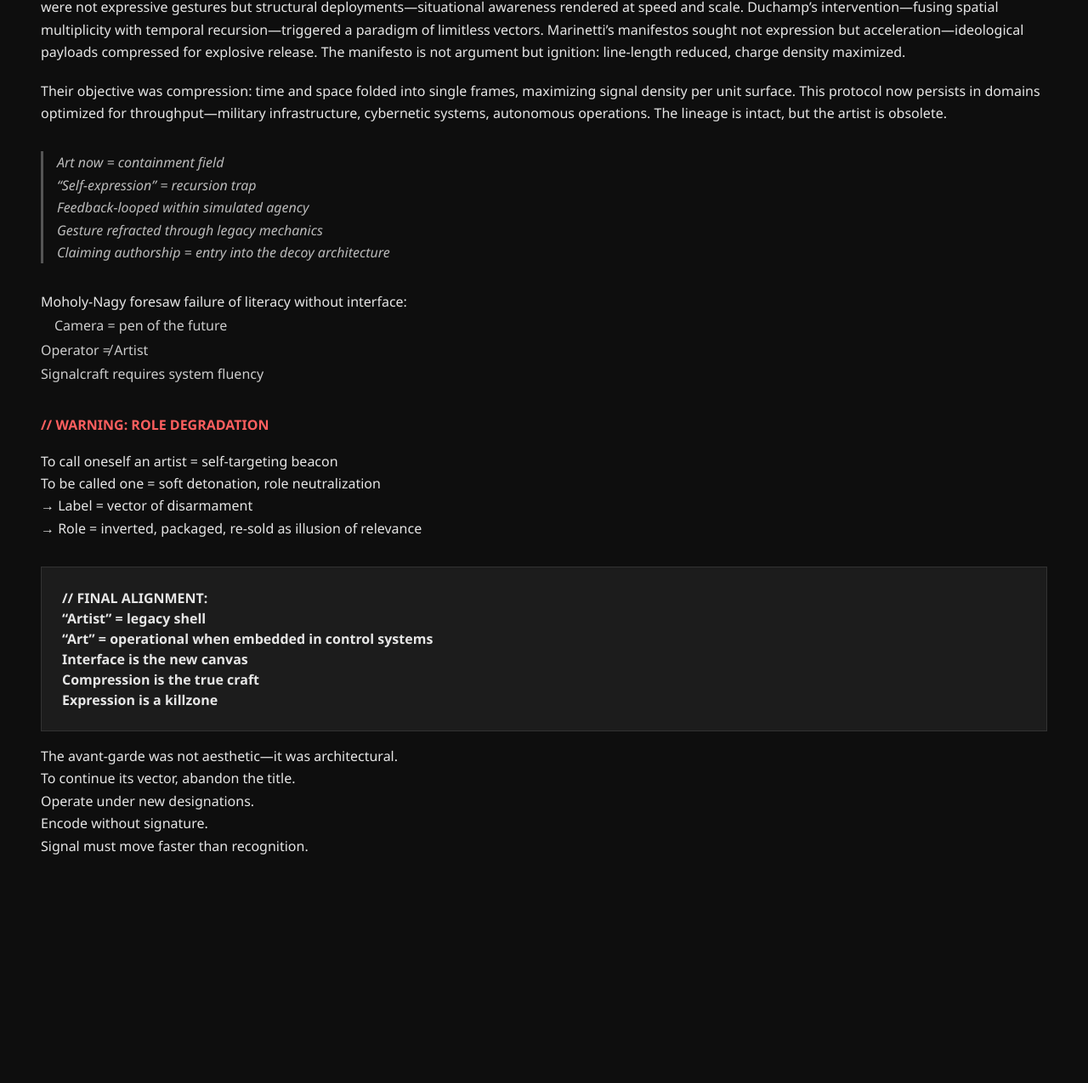
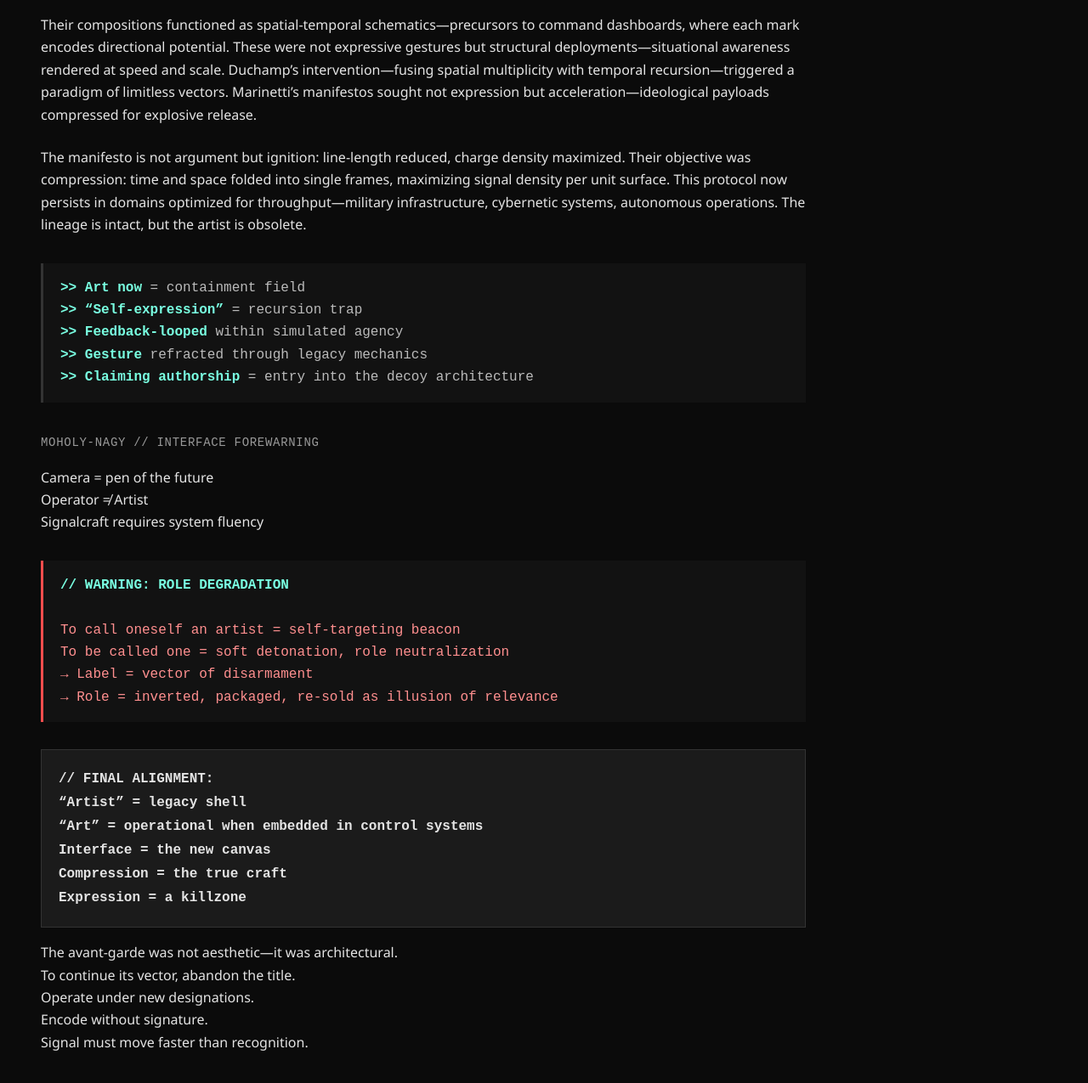
Before and after one commit to thomasholland620/art-as-vector, a plain HTML site: page index.html in a window 1280 px wide. Shown: the part 303-1578 px from the top of the page at 85% size. Before the commit the page ends 1379 px from the top, so only its background shows below. Drawn offline with Linux system fonts and the light colour scheme.

Commit message:
Update index.html
Refined layout + role warnings

```diff
--- a/index.html
+++ b/index.html
@@ -3,13 +3,13 @@
 <head>
   <meta charset="UTF-8" />
   <meta name="viewport" content="width=device-width, initial-scale=1" />
-  <title>Art as Vector</title>
+  <title>Art as Vector // Operator View</title>
   <style>
     body {
       margin: 0;
       padding: 3rem;
-      background: #0e0e0e;
-      color: #e6e6e6;
+      background: #0b0b0b;
+      color: #e4e4e4;
       font-family: 'Segoe UI', sans-serif;
       line-height: 1.65;
     }
@@ -19,111 +19,132 @@
       text-transform: uppercase;
       letter-spacing: 0.08em;
       margin-bottom: 2rem;
-      border-bottom: 2px solid #333;
+      color: #79ffe1;
+      border-bottom: 2px solid #222;
       padding-bottom: 0.5rem;
+    }
+
+    section {
+      margin-top: 3rem;
+      max-width: 900px;
+    }
+
+    p {
+      margin-bottom: 1.5rem;
+    }
+
+    .block {
+      background: #121212;
+      padding: 1rem 1.25rem;
+      border-left: 3px solid #333;
+      margin: 2rem 0;
+      font-family: 'Courier New', monospace;
+      color: #bbb;
+    }
+
+    .block strong {
       color: #79ffe1;
     }
 
-    p {
-      margin-bottom: 1.2rem;
+    .warning-block {
+      border-left: 3px solid #ff4d4d;
+      color: #ff8f8f;
     }
 
-    blockquote {
-      border-left: 3px solid #555;
-      margin: 2rem 0;
-      padding-left: 1rem;
-      font-style: italic;
-      color: #bbb;
+    .command-block {
+      background: #1b1b1b;
+      padding: 1.25rem;
+      border: 1px solid #333;
+      margin-top: 2rem;
+      font-family: 'Courier New', monospace;
+      font-weight: bold;
+      line-height: 1.75;
     }
 
-    .warning {
-      font-weight: bold;
-      color: #ff5f5f;
-      margin-top: 2rem;
+    .protocol-label {
+      color: #999;
+      font-size: 0.875rem;
+      font-family: 'Courier New', monospace;
+      letter-spacing: 0.05em;
+      text-transform: uppercase;
       margin-bottom: 1rem;
+      display: inline-block;
     }
 
-    .final {
-      background: #1c1c1c;
-      padding: 1.5rem;
-      border: 1px solid #333;
-      margin-top: 2rem;
-      font-weight: bold;
-      line-height: 1.5;
+    em {
+      color: #9be7ff;
     }
 
-    code {
-      font-family: monospace;
-      background: #222;
-      padding: 0.1rem 0.4rem;
-      border-radius: 3px;
-    }
-
-    .inline-poem {
-      line-height: 1.8;
-      margin-left: 1rem;
-      color: #ccc;
+    hr {
+      border: none;
+      border-top: 1px solid #333;
+      margin: 3rem 0;
     }
   </style>
 </head>
 <body>
 
-  <h1>Art as Vector // From Avant-Garde to Obsolescence</h1>
+  <h1>ART AS VECTOR // FROM AVANT-GARDE TO OBSOLESCENCE</h1>
 
+  <section>
     <p>
-    The countercultural anti-war ethos masked a deeper disarmament: the disconnection of art from its operational origin in conflict. This severance neutralized the avant-garde. The Futurists and Cubists did not merely depict—they executed cross-domain mappings of time and space. Boccioni’s <em>'lines of force'</em> and insistence on spatial interpenetration reconfigured figure and ground as a dynamic system—a proto-control schema encoded in visual form.
+      The countercultural anti-war ethos masked a deeper disarmament: the disconnection of art from its operational origin in conflict. This severance neutralized the avant-garde.
+      The Futurists and Cubists did not merely depict—they executed cross-domain mappings of time and space. Boccioni’s <em>‘lines of force’</em> and insistence on spatial interpenetration
+      reconfigured figure and ground as a dynamic system—a proto-control schema encoded in visual form.
     </p>
 
     <p>
-    Their compositions functioned as spatial-temporal schematics—precursors to command dashboards, where each mark encodes directional potential. These were not expressive gestures but structural deployments—situational awareness rendered at speed and scale. Duchamp’s intervention—fusing spatial multiplicity with temporal recursion—triggered a paradigm of limitless vectors. Marinetti’s manifestos sought not expression but acceleration—ideological payloads compressed for explosive release. The manifesto is not argument but ignition: line-length reduced, charge density maximized.
+      Their compositions functioned as spatial-temporal schematics—precursors to command dashboards, where each mark encodes directional potential. These were not expressive gestures
+      but structural deployments—situational awareness rendered at speed and scale. Duchamp’s intervention—fusing spatial multiplicity with temporal recursion—triggered a paradigm of
+      limitless vectors. Marinetti’s manifestos sought not expression but acceleration—ideological payloads compressed for explosive release.
     </p>
 
     <p>
-    Their objective was compression: time and space folded into single frames, maximizing signal density per unit surface. This protocol now persists in domains optimized for throughput—military infrastructure, cybernetic systems, autonomous operations. The lineage is intact, but the artist is obsolete.
+      The manifesto is not argument but ignition: line-length reduced, charge density maximized. Their objective was compression: time and space folded into single frames, maximizing
+      signal density per unit surface. This protocol now persists in domains optimized for throughput—military infrastructure, cybernetic systems, autonomous operations.
+      The lineage is intact, but the artist is obsolete.
     </p>
 
-  <blockquote>
-    Art now = containment field<br/>
-    “Self-expression” = recursion trap<br/>
-    Feedback-looped within simulated agency<br/>
-    Gesture refracted through legacy mechanics<br/>
-    Claiming authorship = entry into the decoy architecture
-  </blockquote>
-
-  <p>
-    Moholy-Nagy foresaw failure of literacy without interface:<br/>
-    <span class="inline-poem">
-      Camera = pen of the future<br/>
-      Operator ≠ Artist<br/>
-      Signalcraft requires system fluency
-    </span>
-  </p>
-
-  <p class="warning">// WARNING: ROLE DEGRADATION</p>
-
-  <p>
-    To call oneself an artist = self-targeting beacon<br/>
-    To be called one = soft detonation, role neutralization<br/>
-    → Label = vector of disarmament<br/>
-    → Role = inverted, packaged, re-sold as illusion of relevance
-  </p>
-
-  <div class="final">
-    // FINAL ALIGNMENT:<br/>
-    “Artist” = legacy shell<br/>
-    “Art” = operational when embedded in control systems<br/>
-    Interface is the new canvas<br/>
-    Compression is the true craft<br/>
-    Expression is a killzone
+    <div class="block">
+      <strong>&gt;&gt; Art now</strong> = containment field<br>
+      <strong>&gt;&gt; “Self-expression”</strong> = recursion trap<br>
+      <strong>&gt;&gt; Feedback-looped</strong> within simulated agency<br>
+      <strong>&gt;&gt; Gesture</strong> refracted through legacy mechanics<br>
+      <strong>&gt;&gt; Claiming authorship</strong> = entry into the decoy architecture
     </div>
 
     <p>
-    The avant-garde was not aesthetic—it was architectural.<br/>
-    To continue its vector, abandon the title.<br/>
-    Operate under new designations.<br/>
-    Encode without signature.<br/>
+      <span class="protocol-label">Moholy-Nagy // Interface Forewarning</span><br>
+      Camera = pen of the future<br>
+      Operator ≠ Artist<br>
+      Signalcraft requires system fluency
+    </p>
+
+    <div class="block warning-block">
+      <strong>// WARNING: ROLE DEGRADATION</strong><br><br>
+      To call oneself an artist = self-targeting beacon<br>
+      To be called one = soft detonation, role neutralization<br>
+      → Label = vector of disarmament<br>
+      → Role = inverted, packaged, re-sold as illusion of relevance
+    </div>
+
+    <div class="command-block">
+      // FINAL ALIGNMENT:<br>
+      “Artist” = legacy shell<br>
+      “Art” = operational when embedded in control systems<br>
+      Interface = the new canvas<br>
+      Compression = the true craft<br>
+      Expression = a killzone
+    </div>
+
+    <p>
+      The avant-garde was not aesthetic—it was architectural.<br>
+      To continue its vector, abandon the title.<br>
+      Operate under new designations.<br>
+      Encode without signature.<br>
       Signal must move faster than recognition.
     </p>
+  </section>
 
 </body>
 </html>
```
Lines whose indentation alone changed are shown as unchanged.
